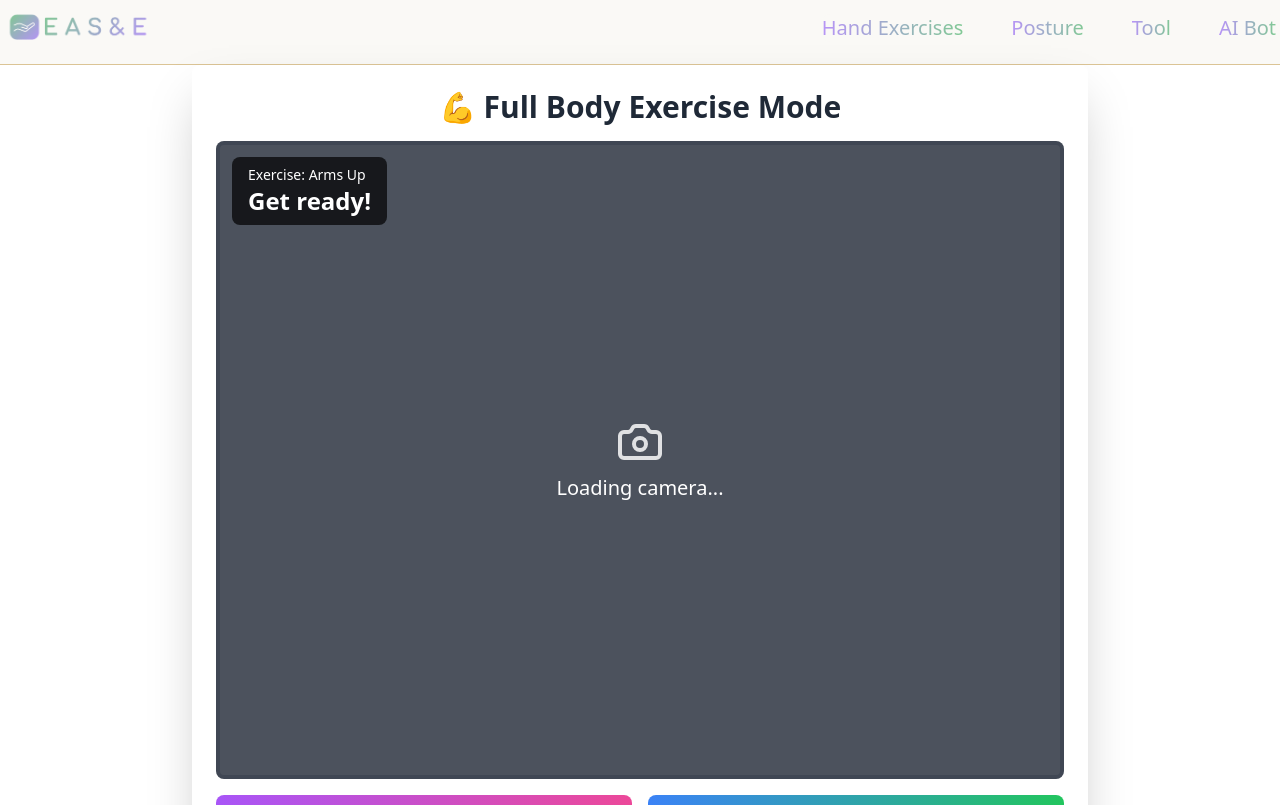
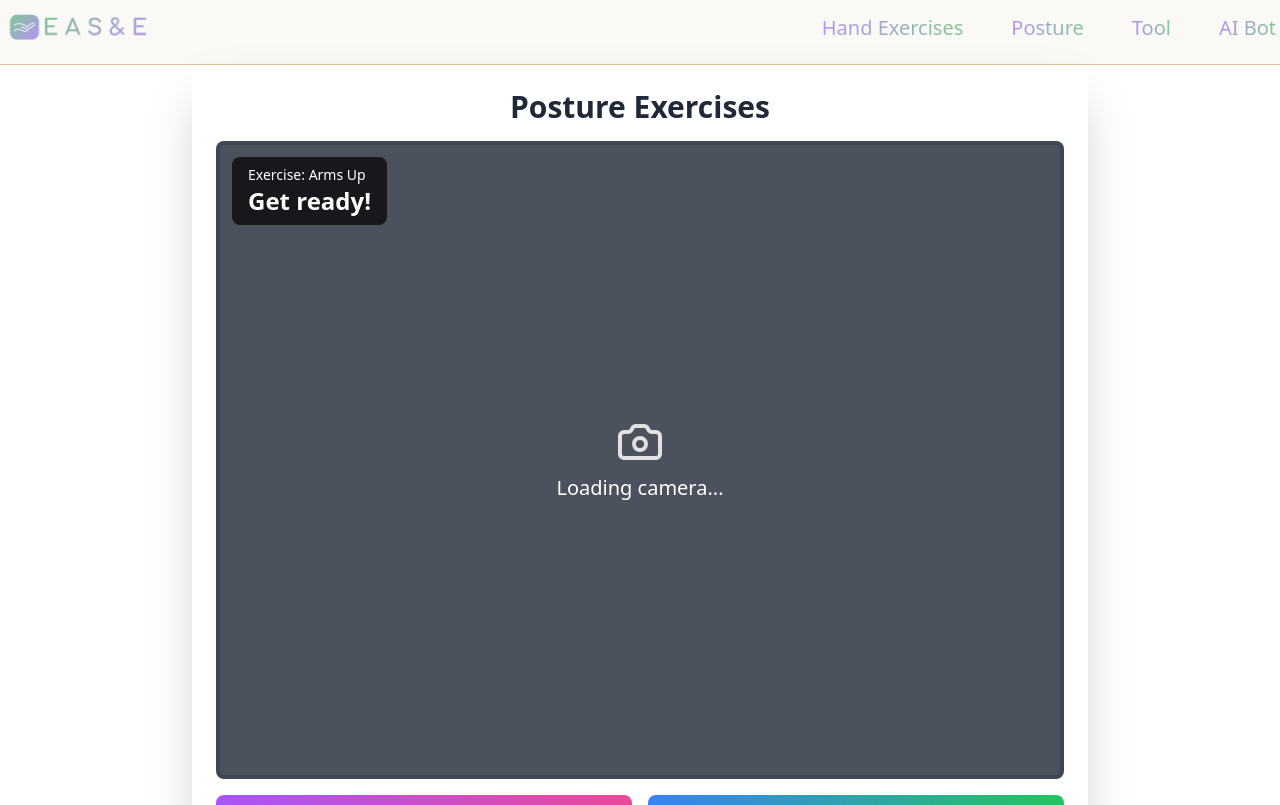
Before and after one commit to mafruhamanal/ease, a React (Create React App) app: page /posture in a window 1280 px wide. Shown: the top 805 px of the page. Built offline with nearby package versions, Linux system fonts and the light colour scheme.

Commit message:
small change

```diff
--- a/src/Exercise.jsx
+++ b/src/Exercise.jsx
@@ -236,7 +236,7 @@ const ExerciseMode = () => {
     <div className="max-w-4xl mx-auto">
       <div className="bg-white rounded-lg shadow-2xl p-6">
         <h2 className="text-3xl font-bold text-gray-800 mb-4 text-center">
-          💪 Full Body Exercise Mode
+          Posture Exercises
         </h2>
 
         <div className="relative mb-4">
```
